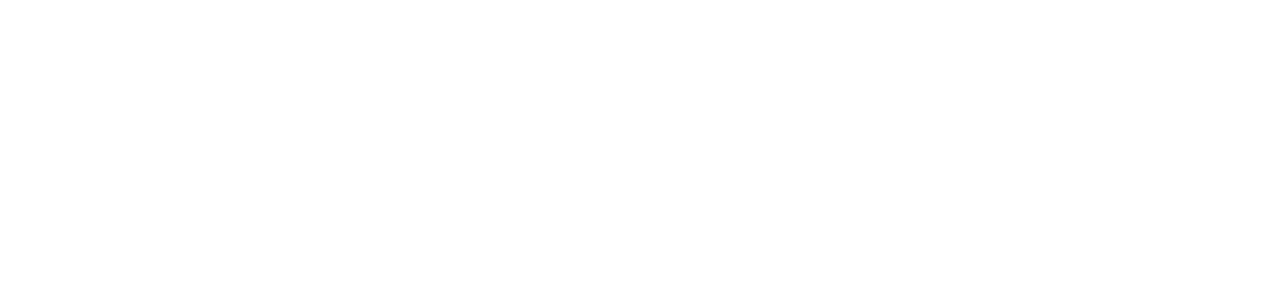
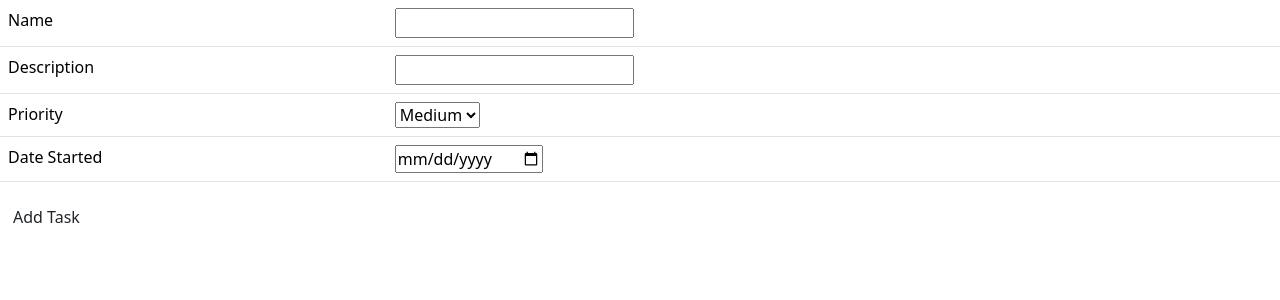
Before and after one commit to dbenkner/ToDoListNG, an Angular app: page /newtodo in a window 1280 px wide. Before the commit this address led to /. Shown: the top 300 px of the page. Built offline with nearby package versions, Linux system fonts and the light colour scheme.

Commit message:
Created New To Do functions

```diff
--- a/src/app/app-routing.module.ts
+++ b/src/app/app-routing.module.ts
@@ -3,12 +3,15 @@
 import { LoginComponent } from './User/login/login.component';
 import { RegisterUserComponent } from 'src/app/User/register-user/register-user.component';
 import { ListToDosByIdComponent } from './todos/list-to-dos-by-id/list-to-dos-by-id.component';
+import { NewToDoDto } from './todos/DTOs/newTodo';
+import { NewTodoComponent } from './todos/new-todo/new-todo.component';
 
 const routes: Routes = [
   {path: '', redirectTo:'/login', pathMatch:'full'},
   {path: 'login', component:LoginComponent},
   {path: 'register', component:RegisterUserComponent},
-  {path: 'listbyuid', component:ListToDosByIdComponent}
+  {path: 'listbyuid', component:ListToDosByIdComponent},
+  {path: 'newtodo', component:NewTodoComponent}
 ];
 
 @NgModule({
--- a/src/app/app.module.ts
+++ b/src/app/app.module.ts
@@ -10,6 +10,8 @@
 import { RegisterUserComponent } from './User/register-user/register-user.component';
 import { ListToDosByIdComponent } from './todos/list-to-dos-by-id/list-to-dos-by-id.component';
 import { CompletePipe } from './core/complete.pipe';
+import { NewTodoComponent } from './todos/new-todo/new-todo.component';
+
 
 const startupServiceFactory = (appinit: AppInitService) => {
   console.debug("startupServiceFactory()");
@@ -22,6 +24,7 @@
     LoginComponent,
     RegisterUserComponent,
     ListToDosByIdComponent,
+    NewTodoComponent,
     CompletePipe
   ],
   imports: [
--- /dev/null
+++ b/src/app/todos/DTOs/newTodo.ts
@@ -0,0 +1,7 @@
+export class NewToDoDto {
+    name:string = "";
+    description?:string;
+    priority:number = 1;
+    dateStarted: Date|any;
+    userId:number = 0;
+}
--- a/src/app/todos/list-to-dos-by-id/list-to-dos-by-id.component.html
+++ b/src/app/todos/list-to-dos-by-id/list-to-dos-by-id.component.html
@@ -1,3 +1,6 @@
+<div class="options">
+    <a routerLink="/newtodo">New ToDo</a>
+</div>
 <div class ="tableContainer">
     <div class="menu"><span>Show Completed?<input [(ngModel)]="showComplete" type="checkbox" (click)="showCompletes()"></span></div>
     <table class="table">
--- /dev/null
+++ b/src/app/todos/new-todo/new-todo.component.html
@@ -0,0 +1,30 @@
+<div>
+    <table class="table">
+        <tbody>
+            <tr>
+                <td>Name</td>
+                <td><input [(ngModel)]="toDoDTO.name"></td>
+            </tr>
+            <tr>
+                <td>Description</td>
+                <td><input [(ngModel)]="toDoDTO.description"></td>
+            </tr>
+            <tr>
+                <td>Priority</td>
+                <td><select [(ngModel)]="toDoDTO.priority">
+                    <option value=0>Low</option>
+                    <option value=1>Medium</option>
+                    <option value=2>High</option>
+                    <option value=3>Critical</option>
+                </select></td>
+            </tr>
+            <tr>
+                <td>Date Started</td>
+                <td><input [(ngModel)]="toDoDTO.dateStarted" type="date"></td>
+            </tr>
+        </tbody>
+    </table>
+    <div class="btnContainer">
+        <button class="btn" (click)="newToDo()">Add Task</button>
+    </div>
+</div>
--- /dev/null
+++ b/src/app/todos/new-todo/new-todo.component.ts
@@ -0,0 +1,35 @@
+import { Component } from '@angular/core';
+import { NewToDoDto } from '../DTOs/newTodo';
+import { GlobalService } from 'src/app/core/global.service';
+import { TodoService } from '../todo.service';
+import { Router } from '@angular/router';
+import { FormBuilder } from '@angular/forms';
+
+@Component({
+  selector: 'app-new-todo',
+  templateUrl: './new-todo.component.html',
+  styleUrls: ['./new-todo.component.css']
+})
+export class NewTodoComponent {
+  toDoDTO:NewToDoDto = new NewToDoDto;
+  message:string = "";
+
+  constructor(
+    private globalSvc: GlobalService,
+    private toDoSvc: TodoService,
+    private route: Router
+  ){}
+
+  newToDo():void {
+    this.toDoDTO.userId = this.globalSvc.loggedInUser.id;
+    this.toDoSvc.createNewToDo(this.toDoDTO).subscribe({
+      next:(res) => {
+        console.debug(res);
+      },
+      error:(err) => {
+        console.error(err);
+        this.message = "Sorry something went wrong";
+      }
+    });
+  }
+}
--- a/src/app/todos/todo.service.ts
+++ b/src/app/todos/todo.service.ts
@@ -3,6 +3,7 @@
 import { Observable, config } from 'rxjs';
 import { GlobalService } from '../core/global.service';
 import { ToDo } from './todo';
+import { NewToDoDto } from './DTOs/newTodo';
 
 @Injectable({
   providedIn: 'root'
@@ -14,4 +15,10 @@
   getToDosByUserId(id:number):Observable<ToDo[]> {
     return this.http.get(`${this.url}/u/${id}`) as Observable<ToDo[]>
   }
+  createNewToDo(toDo:NewToDoDto):Observable<ToDo> {
+    return this.http.post(`${this.url}`, toDo) as Observable<ToDo>;
+  }
+  getToDoById(id:number):Observable<ToDo>{
+    return this.http.get(`${this.url}/id`) as Observable<ToDo>;
+  }
 }
```
Also changed, not shown: src/app/todos/new-todo/new-todo.component.css (added).
